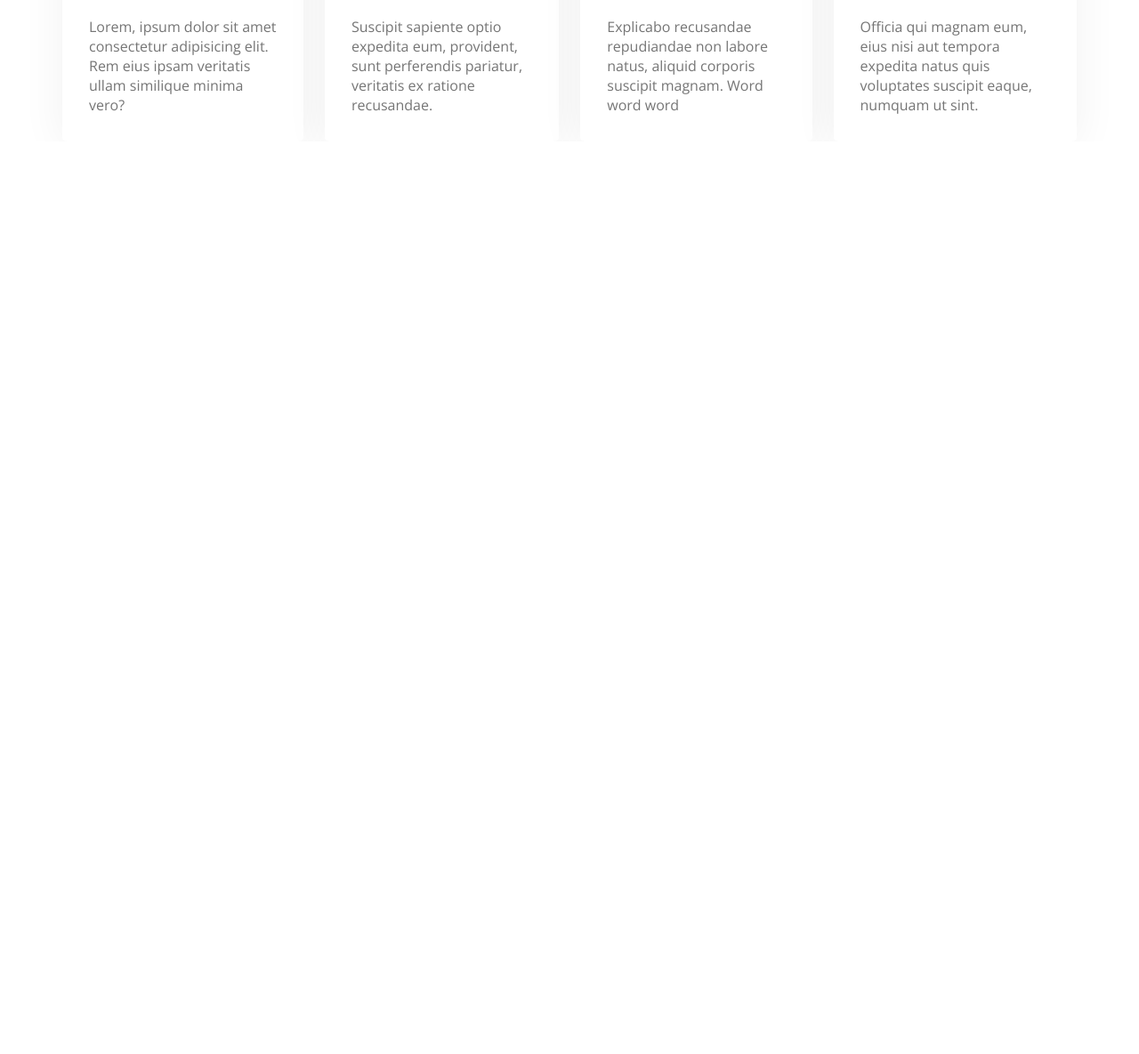
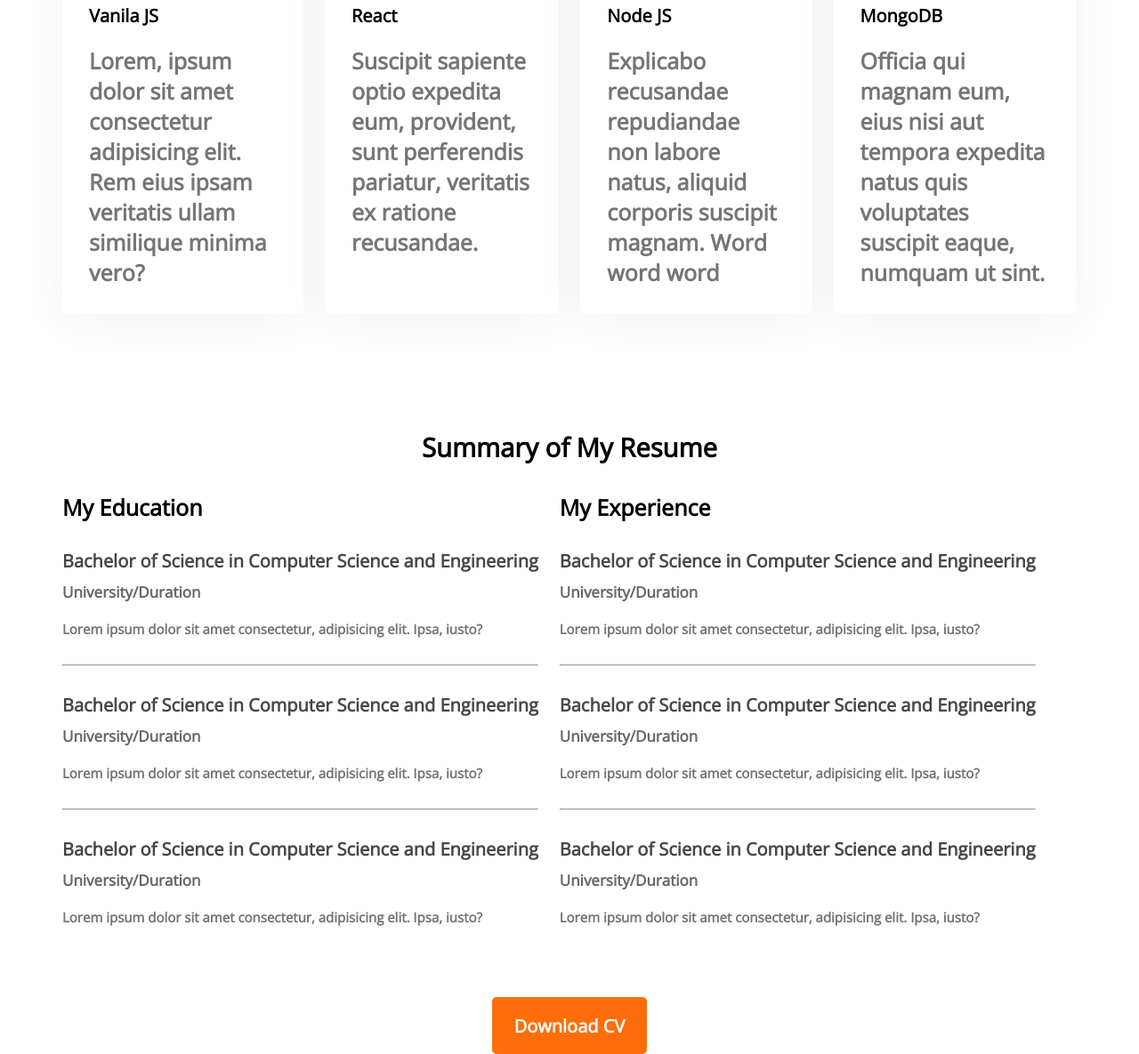
Before and after one commit to mimonym/personal-portfolio, a plain HTML site: page index.html in a window 1280 px wide. Shown: the part 1768-2953 px from the top of the page at 89% size. Before the commit the page ends 1927 px from the top, so only its background shows below. Drawn offline with nearby package versions, Linux system fonts and the light colour scheme.

Commit message:
Resume section Education and Experience area

```diff
--- a/index.html
+++ b/index.html
@@ -89,7 +89,58 @@
                 </div>
             </div>
         </section>
+        <!-- Resume Section -->
+        <section class="resume">
+            <h3 class="section-title">Summary of My Resume</h3>
+            <div class="resume-content">
+                <!-- education -->
+                <div class="education">
+                    <h4 class="resume-title">My Education</h4>
+                    <div class="resume-item">
+                        <h5 class="title">Bachelor of Science in Computer Science and Engineering</h5>
+                        <h6 class="sub-title">University/Duration</h6>
+                        <p class="description">Lorem ipsum dolor sit amet consectetur, adipisicing elit. Ipsa, iusto?</p>
+                    </div>
+                    <hr>
+                    <div class="resume-item">
+                        <h5 class="title">Bachelor of Science in Computer Science and Engineering</h5>
+                        <h6 class="sub-title">University/Duration</h6>
+                        <p class="description">Lorem ipsum dolor sit amet consectetur, adipisicing elit. Ipsa, iusto?</p>
+                    </div>
+                    <hr>
+                    <div class="resume-item">
+                        <h5 class="title">Bachelor of Science in Computer Science and Engineering</h5>
+                        <h6 class="sub-title">University/Duration</h6>
+                        <p class="description">Lorem ipsum dolor sit amet consectetur, adipisicing elit. Ipsa, iusto?</p>
+                    </div>
 
+                </div>
+                <!-- experience -->
+                <div class="experience">
+                    <h4 class="resume-title">My Experience</h4>
+                    <div class="resume-item">
+                        <h5 class="title">Bachelor of Science in Computer Science and Engineering</h5>
+                        <h6 class="sub-title">University/Duration</h6>
+                        <p class="description">Lorem ipsum dolor sit amet consectetur, adipisicing elit. Ipsa, iusto?</p>
+                    </div>
+                    <hr>
+                    <div class="resume-item">
+                        <h5 class="title">Bachelor of Science in Computer Science and Engineering</h5>
+                        <h6 class="sub-title">University/Duration</h6>
+                        <p class="description">Lorem ipsum dolor sit amet consectetur, adipisicing elit. Ipsa, iusto?</p>
+                    </div>
+                    <hr>
+                    <div class="resume-item">
+                        <h5 class="title">Bachelor of Science in Computer Science and Engineering</h5>
+                        <h6 class="sub-title">University/Duration</h6>
+                        <p class="description">Lorem ipsum dolor sit amet consectetur, adipisicing elit. Ipsa, iusto?</p>
+                    </div>
+                </div>
+            </div>
+            <div class="resume-btn">
+                <button class="btn-primary">Download CV</button>
+            </div>
+        </section>
     </main>
     <!-- Main section ends -->
 
--- a/styles/portfolio.css
+++ b/styles/portfolio.css
@@ -68,6 +68,8 @@ main{
 }
 section{
     margin-top: 130px;
+    font-weight: 700;
+    font-size: 25px;
 }
 /* About section Styles */
 .about{
@@ -91,6 +93,7 @@ section{
     justify-content: space-around;
 }
 .about .info-title{
+    font-weight: 600;
     font-size: 20px;
     color: #757575;
 }
@@ -118,3 +121,32 @@ section{
 .skill-des{
     color: #757575;
 }
+/* Resume Section Styles */
+.resume-content{
+    display: flex;
+    gap: 24px;
+}
+.resume .title{
+    font-weight: 700;
+    font-size: 20px;
+    color: #474747;
+    margin-bottom: 10px;
+}
+.resume .sub-title{
+    color: #676767;
+    font-weight: 600;
+    font-size: 17px;
+    margin-bottom:20px ;
+}
+.resume .description{
+    color: #757575;
+    font-size: 15px;
+}
+.resume-item{
+    margin-top: 30px;
+    margin-bottom: 30px;
+}
+.resume-btn{
+    margin-top: 50px;
+    text-align: center;
+}
```
